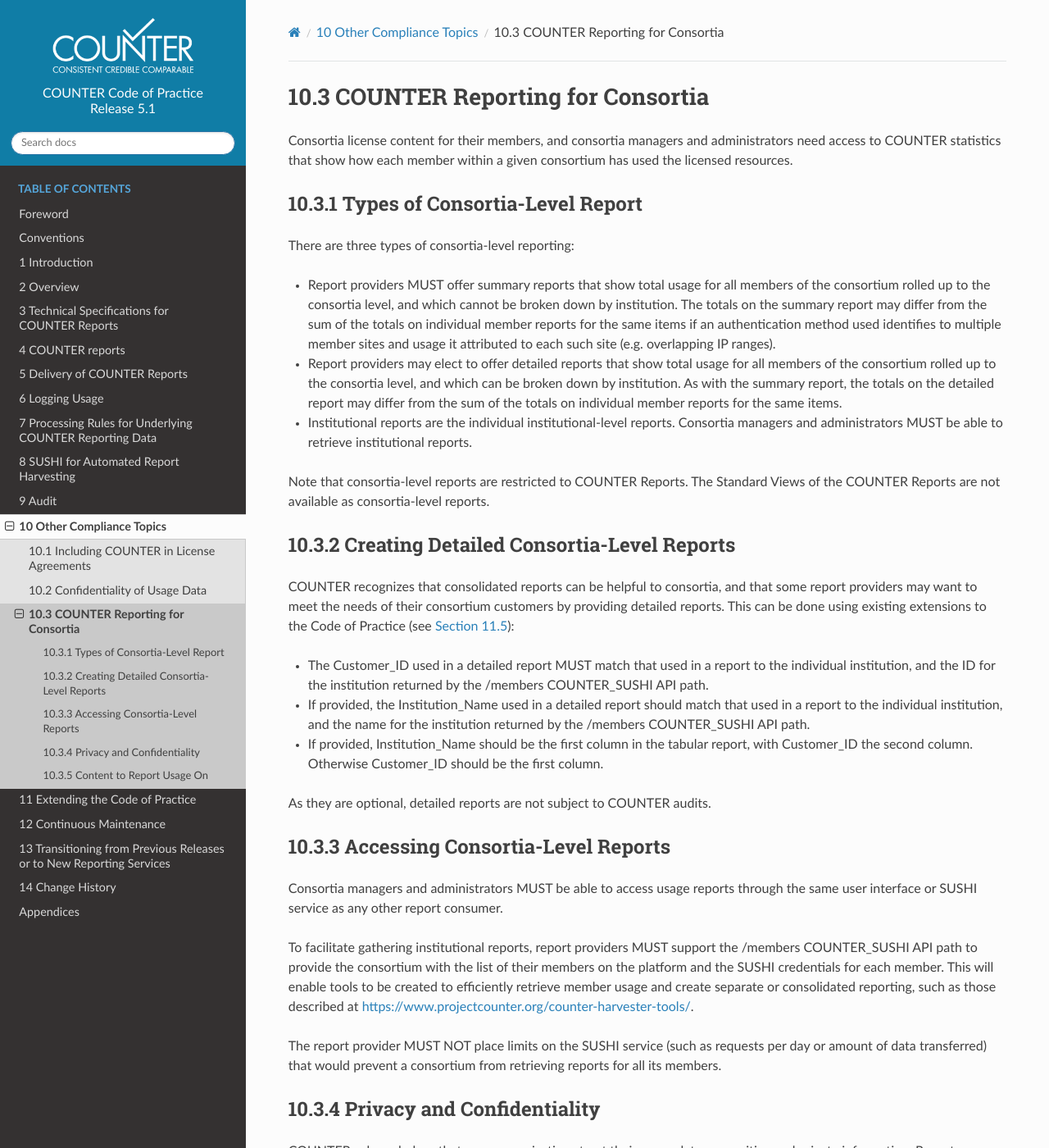
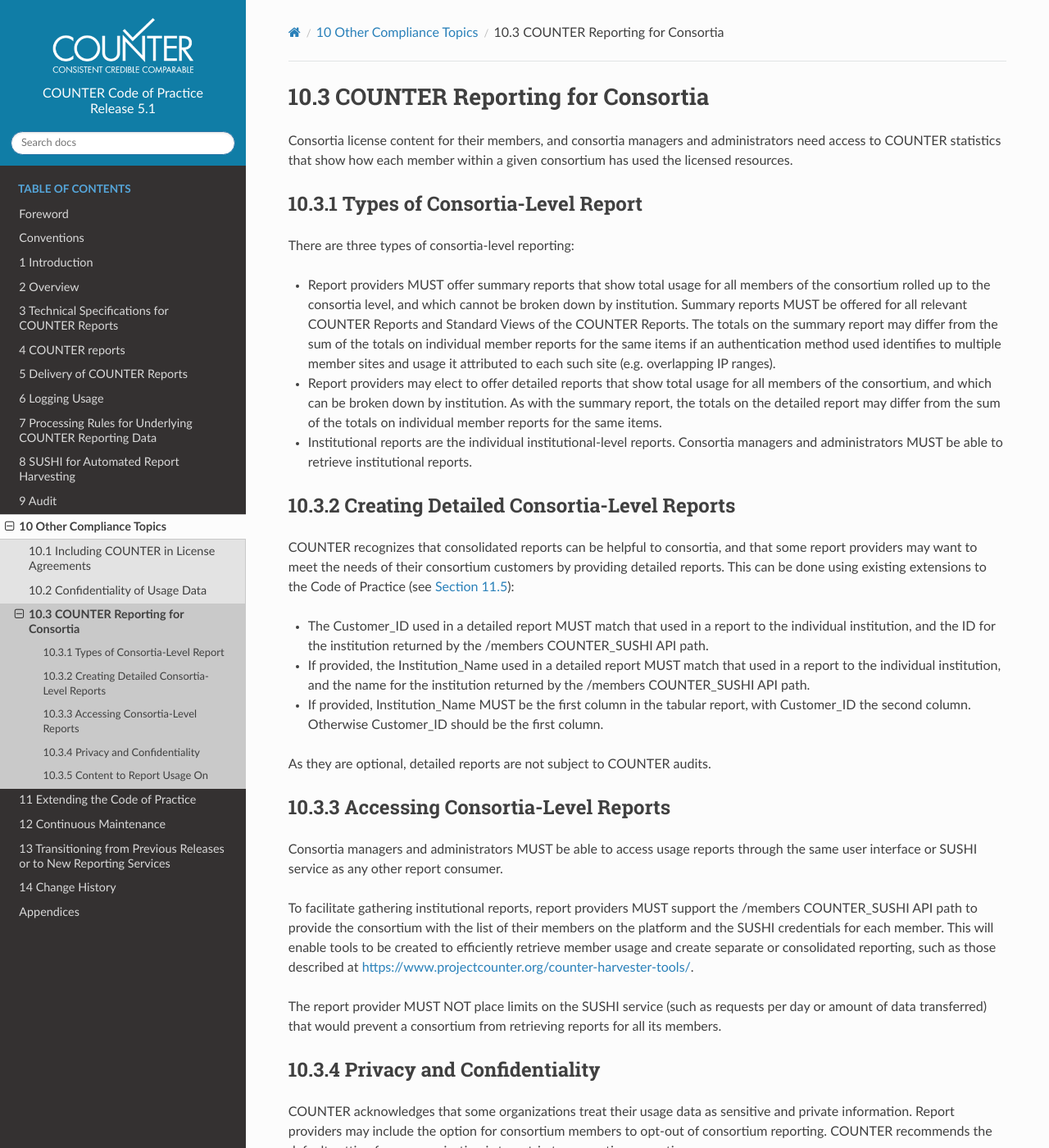
Before and after one commit to Project-Counter/cop5, a Sphinx documentation site: the page built from source/10-compliance/03-counter-reporting-for-consortia.rst, in a window 1280 px wide and 1400 px high. Shown: the whole window at 82% size. Built offline with Sphinx 7.4.7 and the Read the Docs theme 2.0.0, drawn with Linux system fonts in a browser that asks for light colours.

Commit message:
clarified standard views
responded to Bernd's comments re. standard views and must rules

```diff
--- a/source/10-compliance/03-counter-reporting-for-consortia.rst
+++ b/source/10-compliance/03-counter-reporting-for-consortia.rst
@@ -15,11 +15,9 @@
 
 There are three types of consortia-level reporting:
 
-* Report providers MUST offer summary reports that show total usage for all members of the consortium rolled up to the consortia level, and which cannot be broken down by institution. The totals on the summary report may differ from the sum of the totals on individual member reports for the same items if an authentication method used identifies to multiple member sites and usage it attributed to each such site (e.g. overlapping IP ranges).
-* Report providers may elect to offer detailed reports that show total usage for all members of the consortium rolled up to the consortia level, and which can be broken down by institution. As with the summary report, the totals on the detailed report may differ from the sum of the totals on individual member reports for the same items.
+* Report providers MUST offer summary reports that show total usage for all members of the consortium rolled up to the consortia level, and which cannot be broken down by institution. Summary reports MUST be offered for all relevant COUNTER Reports and Standard Views of the COUNTER Reports. The totals on the summary report may differ from the sum of the totals on individual member reports for the same items if an authentication method used identifies to multiple member sites and usage it attributed to each such site (e.g. overlapping IP ranges).
+* Report providers may elect to offer detailed reports that show total usage for all members of the consortium, and which can be broken down by institution. As with the summary report, the totals on the detailed report may differ from the sum of the totals on individual member reports for the same items.
 * Institutional reports are the individual institutional-level reports. Consortia managers and administrators MUST be able to retrieve institutional reports.
-
-Note that consortia-level reports are restricted to COUNTER Reports. The Standard Views of the COUNTER Reports are not available as consortia-level reports.
 
 
 Creating Detailed Consortia-Level Reports
@@ -28,8 +26,8 @@
 COUNTER recognizes that consolidated reports can be helpful to consortia, and that some report providers may want to meet the needs of their consortium customers by providing detailed reports. This can be done using existing extensions to the Code of Practice (see :numref:`reserved-elements`):
 
 * The Customer_ID used in a detailed report MUST match that used in a report to the individual institution, and the ID for the institution returned by the /members COUNTER_SUSHI API path.
-* If provided, the Institution_Name used in a detailed report should match that used in a report to the individual institution, and the name for the institution returned by the /members COUNTER_SUSHI API path.
-* If provided, Institution_Name should be the first column in the tabular report, with Customer_ID the second column. Otherwise Customer_ID should be the first column.
+* If provided, the Institution_Name used in a detailed report MUST match that used in a report to the individual institution, and the name for the institution returned by the /members COUNTER_SUSHI API path.
+* If provided, Institution_Name MUST be the first column in the tabular report, with Customer_ID the second column. Otherwise Customer_ID should be the first column.
 
 As they are optional, detailed reports are not subject to COUNTER audits.
 
```
